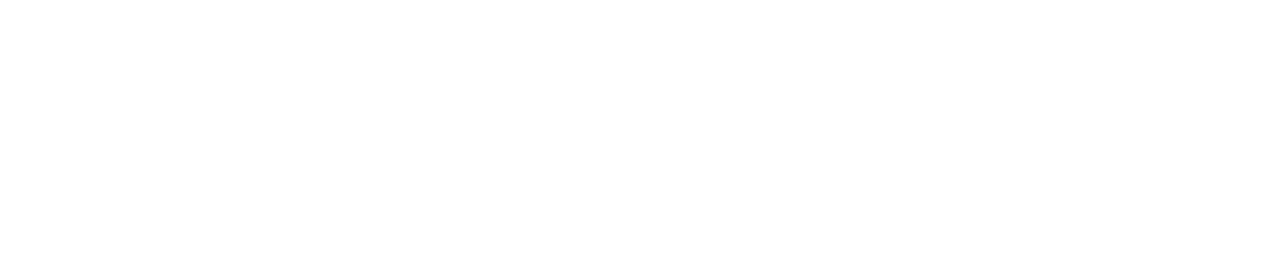
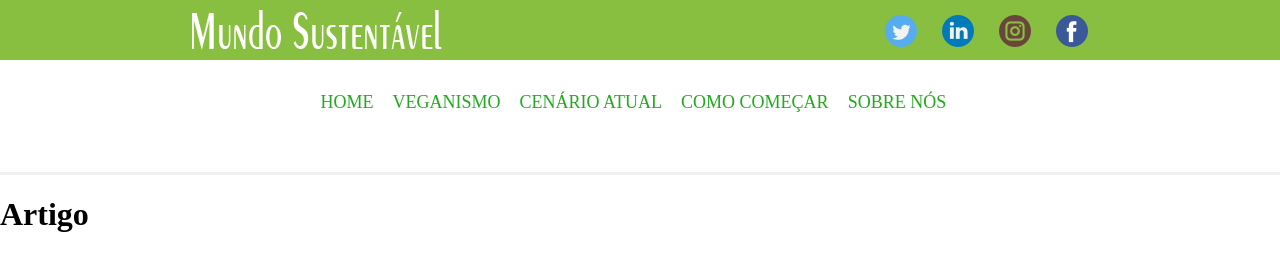
Before and after one commit to flaviofpinter/mundosustentavel, a plain HTML site: page Veganismo/Artigo 1/artigo1.html in a window 1280 px wide. Drawn offline with Linux system fonts and the light colour scheme.

Commit message:
Adição
Adição do menu e as fotos da página do primeiro artigo

```diff
--- a/Veganismo/Artigo 1/artigo1.html
+++ b/Veganismo/Artigo 1/artigo1.html
@@ -0,0 +1,66 @@
+<html>
+
+<head>
+    <link rel="stylesheet" type="text/css" href="./css/artigo1.css">
+</head>
+
+<body>
+    <header class="menu-principal">
+        <main>
+            <div class="header-1">
+                <div class="logo">
+                    <img src="./imagens/Logo-principal.png">
+                </div>
+
+                <div class="redes-sociais">
+                    <ul>
+                        <li>
+                            <a href="https://www.facebook.com/Mundo-sustent%C3%A1vel-112567143775018/?modal=admin_todo_tour" target="_blank">
+                                <img title="facebook" alt="facebook" src="./imagens/facebook.png">
+                            </a>
+                        </li>
+                        <li>
+                            <a href="https://www.instagram.com/mundosustentavel8/" target="_blank">
+                                <img title="instagram" alt="instagram" src="./imagens/instagram.png">
+                            </a>
+                        </li>
+                        <li>
+                            <a href="https://www.linkedin.com/company/49126255/admin/" target="_blank">
+                                <img title="linkedin" alt="linkedin" src="./imagens/linkedin.png">
+                            </a>
+                        </li>
+                        <li>
+                            <a href="https://twitter.com/Mundosustentve3" target="_blank">
+                                <img title="twitter" alt="twitter" src="./imagens/twitter.png">
+                            </a>
+                        </li>
+                    </ul>
+                </div>
+            </div>
+        </main>
+    </header>
+    <main class="menu-2">
+        <div class="header-2">
+            <div class="menu">
+                <ul>
+                    <li>
+                        <a href="">HOME</a>
+                    </li>
+                    <li>
+                        <a href="">VEGANISMO</a>
+                    </li>
+                    <li>
+                        <a href="">CENÁRIO ATUAL</a>
+                    </li>
+                    <li>
+                        <a href="">COMO COMEÇAR</a>
+                    </li>
+                    <li>
+                        <a href="">SOBRE NÓS</a>
+                    </li>
+                </ul>
+            </div>
+        </div>
+    </main>
+
+    <h1 class="titulo1">Artigo</h1>
--- /dev/null
+++ b/Veganismo/Artigo 1/css/artigo1.css
@@ -0,0 +1,63 @@
+
+.menu-principal {
+    width: 100%;
+    height: 60px;
+    background-color: #88bf40;
+}
+
+.logo {
+    width: 250px;
+    height: 40px;
+    margin-left: 15%;
+    float: left;
+    margin-top: 10px;
+}
+
+body {
+    margin: 0px;
+}
+.redes-sociais ul li {
+    margin-left: 25px;
+    display: inline-block;
+    float: right;
+    list-style: none;
+    margin-top: 15px;
+}
+
+.redes-sociais {
+    margin-right: 15%;
+}
+
+.menu ul li {
+    display: inline-block;
+    color: #8b8b8b;
+    margin-left: 15px;
+    height: 50px;
+}
+
+.menu {
+    margin-left: 20%;
+}
+
+.menu-2 {
+    height: 80px;
+    border-bottom: 3px solid #f0f0f0;
+    padding: 16px;
+}
+
+.menu ul li a {
+    display: inline-block;
+    color: #24a81f;
+    text-decoration: none;
+    font-size: 18px;
+    text-transform: uppercase;
+}
+
+.menu ul li:hover{
+
+    border-bottom: 3px solid rgb(228, 198, 63);
+
+}
+.menu ul li a:hover  {
+    color: rgb(228, 198, 63);
+}
```
Also changed, not shown: Veganismo/Artigo 1/imagens/Logo-principal.png (added), Veganismo/Artigo 1/imagens/facebook.png (added), Veganismo/Artigo 1/imagens/instagram.png (added), Veganismo/Artigo 1/imagens/linkedin.png (added), Veganismo/Artigo 1/imagens/twitter.png (added), Veganismo/veganismo.html (line endings or trailing spaces).
